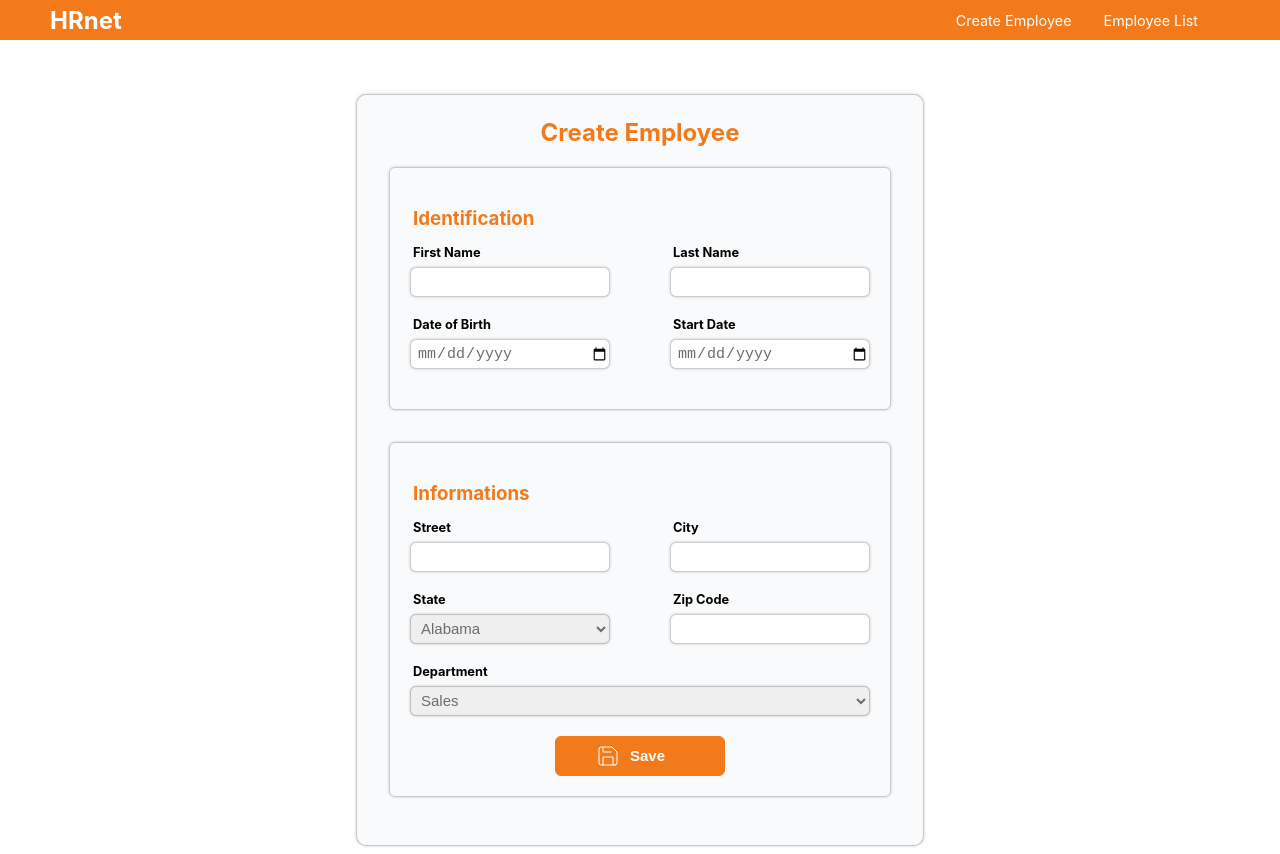
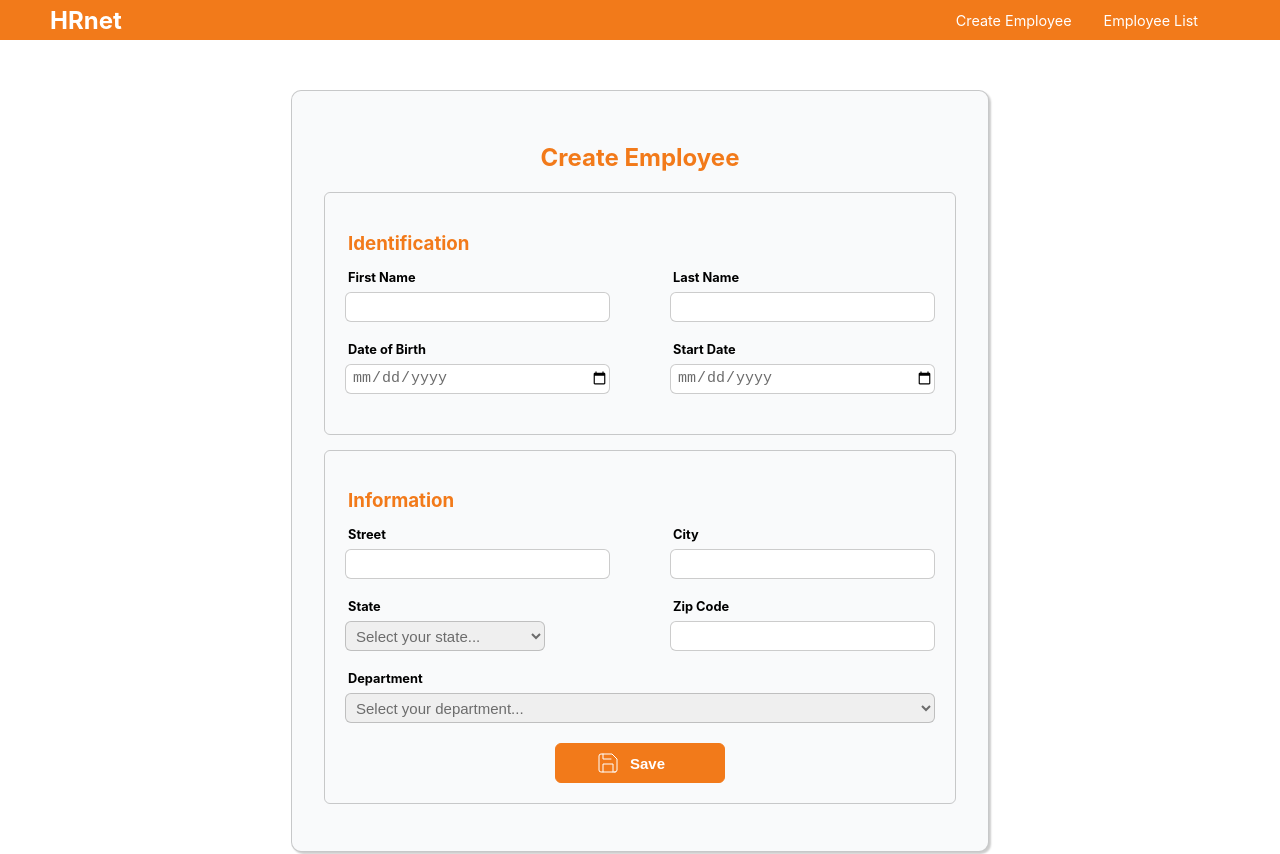
Before and after one commit to OSFR34/p14_selma_ozturk_hrnet, a React (Create React App) app: page / in a window 1280 px wide. Shown: the top 854 px of the page. Built offline with nearby package versions, Linux system fonts and the light colour scheme.

Commit message:
finitions formulaires messages erreurs

```diff
--- a/package.json
+++ b/package.json
@@ -8,6 +8,7 @@
     "@testing-library/user-event": "^13.5.0",
     "react": "^18.2.0",
     "react-dom": "^18.2.0",
+    "react-modaler-ext": "^1.0.0",
     "react-router-dom": "^6.3.0",
     "react-scripts": "5.0.1",
     "web-vitals": "^2.1.4"
--- a/src/components/CreateForm/CreateForm.js
+++ b/src/components/CreateForm/CreateForm.js
@@ -1,88 +1,262 @@
-import React from 'react'
-import './createform.css'
-import states from'../../states.json'
+import React, { useEffect, useState } from "react";
+import "./createform.css";
+import states from "../../states.json";
+import Modal from "react-modaler-ext";
+import ErrorMessage from "../ErrorMessage/ErrorMessage";
 
 export default function CreateForm() {
+  const [modalShowState, setModalState] = useState(false);
+  const [firstnameError, setFirstNameError] = useState(false);
+  const [lastnameError, setLastnameError] = useState(false);
+  const [birthdateError, setBirthdateError] = useState(false);
+  const [startError, setStartError] = useState(false);
+  const [streetError, setStreetError] = useState(false);
+  const [cityError, setCityError] = useState(false);
+  const [zipError, setZipError] = useState(false);
+  const [stateError, setStateError] = useState(false);
+  const [depError, setDepError] = useState(false);
+
+  const toggleModal = () => {
+    setModalState(!modalShowState);
+  };
+
+  const submitForm = (e) => {
+    //formu submit etmeeden önce kontrollerin yapılması için formu bekletir.
+    e.preventDefault();
+    let vFirstName = document.querySelector("#firstname-input").value;
+    let vLastname = document.querySelector("#lastname-input").value;
+    let vbirthDay = document.querySelector("#birthdate-input").value;
+    let vStartDate = document.querySelector("#startdate-input").value;
+    let vStreet = document.querySelector("#street-input").value;
+    let vCity = document.querySelector("#city-input").value;
+    let vZipCode = document.querySelector("#zip-input").value;
+    let vState = document.querySelector("#state-selectbox").value;
+    let vDepartment = document.querySelector("#department-selectbox").value;
+
+    if (vFirstName === "") {
+      setFirstNameError(true);
+      document.querySelector("#firstname-input").style.border = "1px solid red";
+    } else {
+      setFirstNameError(false);
+      document.querySelector("#firstname-input").style.border =
+        "1px solid rgba(0,0,0,0.2)";
+    }
+    if (vLastname === "") {
+      setLastnameError(true);
+      document.querySelector("#lastname-input").style.border = "1px solid red";
+    } else {
+      setLastnameError(false);
+      document.querySelector("#lastname-input").style.border =
+        "1px solid rgba(0,0,0,0.2)";
+    }
+    if (vbirthDay === "") {
+      setBirthdateError(true);
+      document.querySelector("#birthdate-input").style.border = "1px solid red";
+    } else {
+      setBirthdateError(false);
+      document.querySelector("#birthdate-input").style.border =
+        "1px solid rgba(0,0,0,0.2)";
+    }
+    if (vStartDate === "") {
+      setStartError(true);
+      document.querySelector("#startdate-input").style.border = "1px solid red";
+    } else {
+      setStartError(false);
+      document.querySelector("#startdate-input").style.border =
+        "1px solid rgba(0,0,0,0.2)";
+    }
+    if (vStreet === "") {
+      setStreetError(true);
+      document.querySelector("#street-input").style.border = "1px solid red";
+    } else {
+      setStreetError(false);
+      document.querySelector("#street-input").style.border =
+        "1px solid rgba(0,0,0,0.2)";
+    }
+    if (vCity === "") {
+      setCityError(true);
+      document.querySelector("#city-input").style.border = "1px solid red";
+    } else {
+      setCityError(false);
+      document.querySelector("#city-input").style.border =
+        "1px solid rgba(0,0,0,0.2)";
+    }
+    if (vZipCode === "") {
+      setZipError(true);
+      document.querySelector("#zip-input").style.border = "1px solid red";
+    } else {
+      setZipError(false);
+      document.querySelector("#zip-input").style.border =
+        "1px solid rgba(0,0,0,0.2)";
+    }
+    if (vState === "Select your state...") {
+      setStateError(true);
+      document.querySelector("#state-selectbox").style.border = "1px solid red";
+    } else {
+      setStateError(false);
+      document.querySelector("#state-selectbox").style.border =
+        "1px solid rgba(0,0,0,0.2)";
+    }
+    if (vDepartment === "Select your department...") {
+      setDepError(true);
+      document.querySelector("#department-selectbox").style.border =
+        "1px solid red";
+    } else {
+      setDepError(false);
+      document.querySelector("#department-selectbox").style.border =
+        "1px solid rgba(0,0,0,0.2)";
+    }
+    if (
+      vDepartment !== "Select your department..." &&
+      vState !== "Select your state..." &&
+      vZipCode !== "" &&
+      vCity !== "" &&
+      vStreet !== "" &&
+      vStartDate !== "" &&
+      vbirthDay !== "" &&
+      vLastname !== "" &&
+      vFirstName !== ""
+    ) {
+      //submit işlemi başarılı
+      setModalState(true);
+    }
+  };
+
+  useEffect(() => {
+    if (modalShowState) {
+      document
+        .querySelector(".feather-x-circle")
+        .addEventListener("click", function () {
+          setModalState(false);
+        });
+    }
+  });
+
   return (
-    <div className='create-form-parent'>
-<form className='create-form'>
-<h2 className='create-form-title'>Create Employee</h2>
-<div className='identifications'>
+    <div className="create-form-parent">
+      <form className="create-form" onSubmit={(e) => submitForm(e)}>
+        <h2 className="create-form-title">Create Employee</h2>
+        <div className="identifications">
           <h3>Identification</h3>
-<div className='form-group-first'>
+          <div className="form-group-first">
             <div>
-<label className='firstname-label'>First Name</label>
-<input type='text' id="firstname-input" />
+              <label className="firstname-label">
+                First Name {firstnameError ? <ErrorMessage /> : null}
+              </label>
+              <input type="text" id="firstname-input" />
             </div>
             <div>
-<label className='lastname-label'>Last Name</label>
-<input type='text' id="lastname-input" />
+              <label className="lastname-label">
+                Last Name {lastnameError ? <ErrorMessage /> : null}{" "}
+              </label>
+              <input type="text" id="lastname-input" />
             </div>
           </div>
-<div className='form-group-first'>
+          <div className="form-group-first">
             <div>
-<label className='birthdate-label'>Date of Birth</label>
-<input type='date' id="birthdate-input" />
+              <label className="birthdate-label">Date of Birth </label>
+              {birthdateError ? <ErrorMessage /> : null}
+              <input type="date" id="birthdate-input" />
             </div>
             <div>
-<label className='startdate-label'>Start Date</label>
-<input type='date' id="startdate-input" />
+              <label className="startdate-label">
+                Start Date
+                {startError ? <ErrorMessage /> : null}
+              </label>
+              <input type="date" id="startdate-input" />
             </div>
           </div>
         </div>
-<div className='address'>
-<h3>Informations</h3>
-<div className='form-group-first'>
+        <div className="address">
+          <h3>Information</h3>
+          <div className="form-group-first">
             <div>
-<label className='street-label'>Street</label>
-<input type='text' id="street-input" />
+              <label className="street-label">
+                Street
+                {streetError ? <ErrorMessage /> : null}
+              </label>
+              <input type="text" id="street-input" />
             </div>
             <div>
-<label className='city-label'>City</label>
-<input type='text' id="city-input" />
+              <label className="city-label">
+                City
+                {cityError ? <ErrorMessage /> : null}
+              </label>
+              <input type="text" id="city-input" />
             </div>
           </div>
-<div className='form-group-first'>
+          <div className="form-group-first">
             <div>
-<label className='state-label'>State</label>
-<select name='state-selectbox'>
-{
-states ? states.map((state, index) => {
+              <label className="state-label">
+                State
+                {stateError ? <ErrorMessage /> : null}
+              </label>
+              <select id="state-selectbox">
+                <option selected>Select your state...</option>
+                {states
+                  ? states.map((state, index) => {
                       return (
-<option key={index} value={state}>{state}</option>
-)
-}) : null
-}
+                        <option key={index} value={state}>
+                          {state}
+                        </option>
+                      );
+                    })
+                  : null}
               </select>
             </div>
             <div>
-<label className='zip-label'>Zip Code</label>
-<input type='text' id="zip-input" />
+              <label className="zip-label">
+                Zip Code
+                {zipError ? <ErrorMessage /> : null}
+              </label>
+              <input type="number" id="zip-input" />
             </div>
           </div>
-<div className='form-group-second'>
+          <div className="form-group-second">
             <div>
-<label className='department-label'>Department</label>
-<select name='department-selectbox'>
-<option value='Sales'>Sales</option>
-<option value='Marketing'>Marketing</option>
-<option value='Engineering'>Engineering</option>
-<option value='Human Resources'>Human Resources</option>
-<option value='Legal'>Legal</option>
+              <label className="department-label">
+                Department
+                {depError ? <ErrorMessage /> : null}
+              </label>
+              <select id="department-selectbox">
+                <option selected>Select your department...</option>
+                <option value="Sales">Sales</option>
+                <option value="Marketing">Marketing</option>
+                <option value="Engineering">Engineering</option>
+                <option value="Human Resources">Human Resources</option>
+                <option value="Legal">Legal</option>
               </select>
             </div>
           </div>
-<div style={{ textAlign: 'center' }}>
-<button type="button" className='save-button'>
-<svg xmlns="http://www.w3.org/2000/svg" width="24" height="24" viewBox="0 0 24 24" fill="none" stroke="currentColor" stroke-width="1" stroke-linecap="round" stroke-linejoin="round" class="feather feather-save"><path d="M19 21H5a2 2 0 0 1-2-2V5a2 2 0 0 1 2-2h11l5 5v11a2 2 0 0 1-2 2z"></path><polyline points="17 21 17 13 7 13 7 21"></polyline><polyline points="7 3 7 8 15 8"></polyline></svg>
+          <div style={{ textAlign: "center" }}>
+            <button type="submit" className="save-button">
+              <svg
+                xmlns="http://www.w3.org/2000/svg"
+                width="24"
+                height="24"
+                viewBox="0 0 24 24"
+                fill="none"
+                stroke="currentColor"
+                stroke-width="1"
+                stroke-linecap="round"
+                stroke-linejoin="round"
+                class="feather feather-save"
+              >
+                <path d="M19 21H5a2 2 0 0 1-2-2V5a2 2 0 0 1 2-2h11l5 5v11a2 2 0 0 1-2 2z"></path>
+                <polyline points="17 21 17 13 7 13 7 21"></polyline>
+                <polyline points="7 3 7 8 15 8"></polyline>
+              </svg>
               <span>Save</span>
             </button>
           </div>
+          {modalShowState ? (
+            <Modal
+              title="Successfull"
+              content="Employee has been added successfully!"
+            />
+          ) : null}
         </div>
-
       </form>
     </div>
-
-
-  )
+  );
 }
--- a/src/components/CreateForm/createform.css
+++ b/src/components/CreateForm/createform.css
@@ -1,116 +1,188 @@
-.create-form-parent{
-    min-height:calc(100vh - 40px);
-    display:flex;
+.create-form-parent {
+    min-height: calc(100vh - 40px);
+    display: flex;
     align-items: center;
     justify-content: center;
-    margin:50px 0;
+    margin: 50px 0;
 }
-    .identifications,.address{
-    border:1px solid rgba(0,0,0,0.2);
+
+.identifications,
+.address {
+    border: 1px solid rgba(0, 0, 0, 0.2);
     border-radius: 6px;
-    padding:20px;
-    margin-bottom:2rem;
-    box-shadow: 0px 0px 3px 0px rgb(0 0 0 / 20%);
+    padding: 20px;
+    margin-bottom: 15px;
 }
-    .identifications h3,.address h3{
-    color:#f27a1a;
-    margin-bottom:15px;
+
+.identifications h3,
+.address h3 {
+    color: #f27a1a;
+    margin-bottom: 15px;
     padding-left: 3px;
 }
 
-    .create-form{
-    border:0.7px solid rgba(0,0,0,0.2);
-    padding: 0.2rem 2rem 1rem 2rem;
+.create-form {
+    border: 0.7px solid rgba(0, 0, 0, 0.2);
+    padding: 2rem;
     border-radius: 10px;
     background-color: #f9fafb;
-    box-shadow: 0px 0px 3px 0px rgb(0 0 0 / 20%);
+    box-shadow: 2px 2px 2px 0 rgba(0, 0, 0, 0.2);
 }
-    .create-form-title{
-    color:#f27a1a;
+
+.create-form-title {
+    color: #f27a1a;
     font-weight: bold;
     text-align: center;
-    margin: 20px;
-    }
-    .form-group-first{
-    display:grid;
-    grid-template-columns: repeat(2,1fr);
-    gap:60px;
     margin-bottom: 20px;
 }
-    .form-group-first div{
-    display:flex;
+
+.form-group-first {
+    display: grid;
+    grid-template-columns: repeat(2, 1fr);
+    gap: 60px;
+    margin-bottom: 20px;
+}
+
+.form-group-first div {
+    display: flex;
+    width: 265px;
     flex-direction: column;
 }
-    .form-group-first div label{
-    font-size:0.8rem;
+
+input {
+    width: 265px !important;
+}
+
+.form-group-first div label {
+    font-size: 0.8rem;
     font-weight: bold;
     padding-left: 3px;
-    display:flex;
-    align-items: center;
+
 }
-    .firstname-label svg{
-    color:limegreen;
-    margin-left:4px;
+
+.firstname-label svg {
+    color: limegreen;
+    margin-left: 4px;
 }
-    #check-icon{
+
+#check-icon {
     display: none;
 }
-    .form-group-first div input,.form-group-first div select{
-    height:30px;
-    margin-top:7px;
-    width:200px;
-    border:1px solid rgba(0,0,0,0.2);
+
+.form-group-first div input,
+.form-group-first div select {
+    height: 30px;
+    margin-top: 7px;
+    width: 200px;
+    border: 1px solid rgba(0, 0, 0, 0.2);
     border-radius: 6px;
-    outline:none;
-    padding-left:6px;
-    font-size:15px;
+    outline: none;
+    padding-left: 6px;
+    font-size: 15px;
 }
-    .form-group-second{
+
+.form-group-second {
     margin-bottom: 20px;
 }
-    .form-group-second div{
-    display:flex;
+
+.form-group-second div {
+    display: flex;
     flex-direction: column;
 }
-    .form-group-second div label{
-    font-size:0.8rem;
+
+.form-group-second div label {
+    font-size: 0.8rem;
     font-weight: bold;
     padding-left: 3px;
 }
-    .form-group-second div select{
-    height:30px;
-    margin-top:7px;
-    border:1px solid rgba(0,0,0,0.2);
+
+.form-group-second div select {
+    height: 30px;
+    margin-top: 7px;
+    border: 1px solid rgba(0, 0, 0, 0.2);
     border-radius: 6px;
-    outline:none;
-    padding-left:6px;
-    font-size:15px;
+    outline: none;
+    padding-left: 6px;
+    font-size: 15px;
 }
-    .form-group-first div input:focus{
-    border:2px solid #f27a1a;
+
+.form-group-first div input:focus {
+    border: 2px solid #f27a1a;
 }
-    .save-button{
+
+.save-button {
     display: flex;
     align-items: center;
     background-color: #f27a1a;
-    color:white;
-    outline:none;
-    border:1px solid #f27a1a;
-    padding:7px 40px;
-    cursor:pointer;
+    color: white;
+    outline: none;
+    border: 1px solid #f27a1a;
+    padding: 7px 40px;
+    cursor: pointer;
     font-weight: bold;
-    font-size:15px;
+    font-size: 15px;
     border-radius: 6px;
-    width:170px;
-    margin:auto;
+    width: 170px;
+    margin: auto;
 }
-    .save-button span{
+
+.save-button span {
     margin-left: 10px;
 }
-    input,select{
-    color:rgb(108, 108, 108);
-    box-shadow: 0px 0px 3px 0px rgb(0 0 0 / 20%);
+
+input,
+select {
+    color: rgb(108, 108, 108);
 }
-    input {
-        box-shadow: 0px 0px 3px 0px rgb(0 0 0 / 20%);
+
+
+
+._2kmzk {
+    position: fixed;
+    top: 0;
+    left: 0;
+    width: 100vw;
+    height: 100vh;
+    background-color: rgba(0, 0, 0, 0.75);
+    display: flex;
+    align-items: center;
+    justify-content: center;
+    z-index: 9999;
 }
+
+.modalhide {
+    display: none;
+    z-index: 0;
+}
+
+._10Akc {
+    width: 50vw;
+    height: 5rem;
+    background-color: white;
+    box-shadow: 2px 2px 2px 2px rgba(0, 0, 0, 0.75);
+    border-radius: 4px;
+    position: relative;
+}
+
+._2I1sI {
+    cursor: pointer;
+    position: absolute;
+    right: -8px;
+    top: -8px;
+    z-index: 9999;
+}
+
+._2Kk9i {
+    border-bottom: 1px solid rgba(0, 0, 0, 0.45);
+    padding: 10px;
+    font-weight: bold;
+}
+
+._2I1sI svg {
+    fill: black;
+    stroke: white;
+}
+
+._2flQG {
+    padding: 10px;
+}
--- a/src/components/EmployeeListPage/EmployeeListPage.js
+++ b/src/components/EmployeeListPage/EmployeeListPage.js
@@ -7,7 +7,8 @@ import EmployeeTable from '../EmployeeTable/EmployeeTable'
 
 
 export default function EmployeeListPage() {
-
+//fr:changement du titre de l'onglet du navigateur
+//en: browser tab title change
   useEffect (() => {
     document.title = 'Employee List | HRnet'
   })
--- /dev/null
+++ b/src/components/ErrorMessage/ErrorMessage.js
@@ -0,0 +1,8 @@
+import React from 'react'
+
+export default function ErrorMessage() {
+  return (
+    <div style={{ color:"red", fontSize:"0.8rem", fontWeight:"bold" }}>(Please complete this input)
+    </div>
+  )
+}
```
Also changed, not shown: 1 other file (tests, documents, lock files or other folders). Lines whose indentation alone changed are shown as unchanged.
